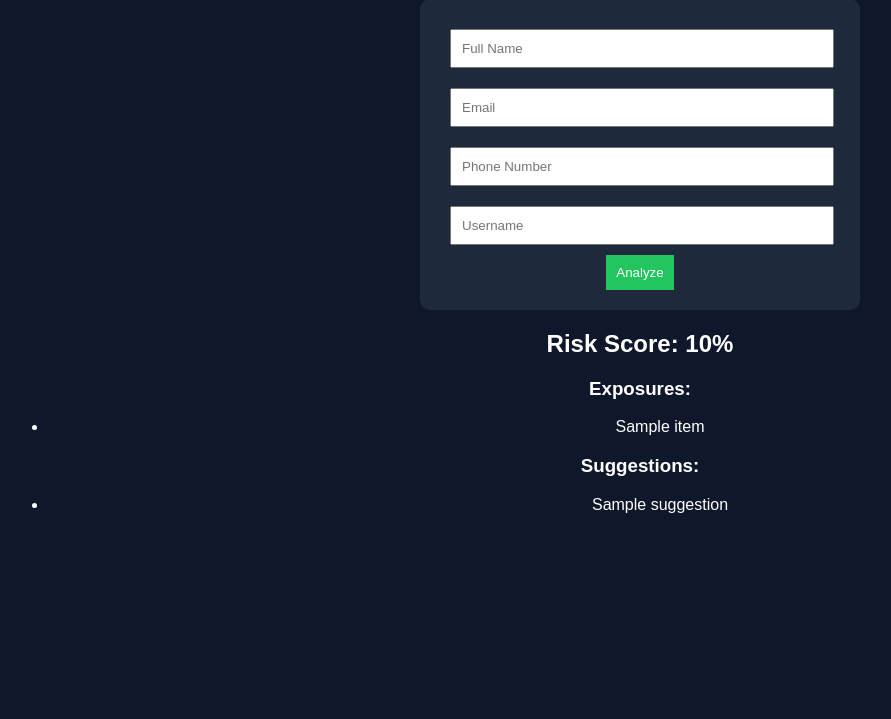
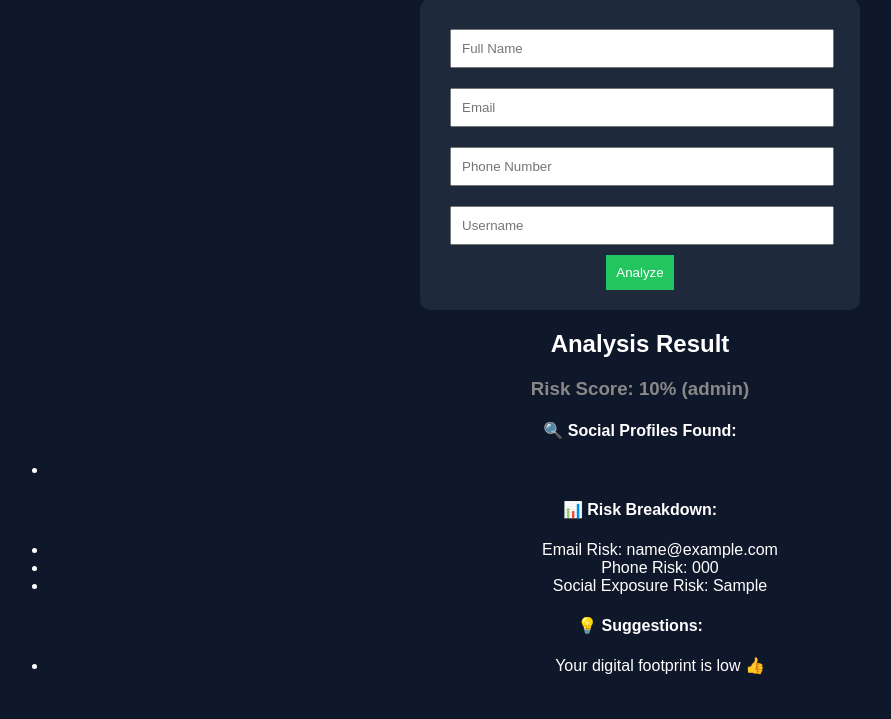
Before and after one commit to maheshvinay1976-web/digital-footprint-analyzer, a Python web app: template templates/index.html in a window 1280 px wide. Shown: the part 81-800 px from the top of the page, without its empty margins (0-891 px from the left). Run offline with Jinja, Linux system fonts and the light colour scheme; the template is opened without the code that fills it: most values are stand-ins (such as "Sample title", 1, 10 or a date in 2020).

Commit message:
Enhance analysis result display in index.html
Replaced risk score display with a more detailed analysis result section, including social profiles found, risk breakdown, and suggestions based on risk score.

```diff
--- a/templates/index.html
+++ b/templates/index.html
@@ -16,20 +16,44 @@
     </form>
 
     {% if results %}
-        <h2>Risk Score: {{ results['risk_score'] }}%</h2>
-        <h3>Exposures:</h3>
-        <ul>
-            {% for item in results['exposures'] %}
-                <li>{{ item }}</li>
-            {% endfor %}
-        </ul>
-        <h3>Suggestions:</h3>
-        <ul>
-            {% for suggestion in results['suggestions'] %}
-                <li>{{ suggestion }}</li>
-            {% endfor %}
-        </ul>
+
+<h2>Analysis Result</h2>
+
+<h3 style="color: {{ results.color }}">
+    Risk Score: {{ results.risk_score }}% ({{ results.risk_level }})
+</h3>
+
+<h4>🔍 Social Profiles Found:</h4>
+<ul>
+    {% for acc in results.social_accounts %}
+        <li>
+            <a href="{{ acc.url }}" target="_blank">
+                {{ acc.platform }}
+            </a>
+        </li>
+    {% endfor %}
+</ul>
+
+<h4>📊 Risk Breakdown:</h4>
+<ul>
+    <li>Email Risk: {{ results.breakdown.email_risk }}</li>
+    <li>Phone Risk: {{ results.breakdown.phone_risk }}</li>
+    <li>Social Exposure Risk: {{ results.breakdown.social_risk }}</li>
+</ul>
+
+<h4>💡 Suggestions:</h4>
+<ul>
+    {% if results.risk_score > 70 %}
+        <li>Remove personal info from public profiles</li>
+        <li>Enable 2FA on all accounts</li>
+    {% elif results.risk_score > 30 %}
+        <li>Review privacy settings</li>
+    {% else %}
+        <li>Your digital footprint is low 👍</li>
     {% endif %}
+</ul>
+
+{% endif %}
 
     <script src="/static/script.js"></script>
 </body>
```
